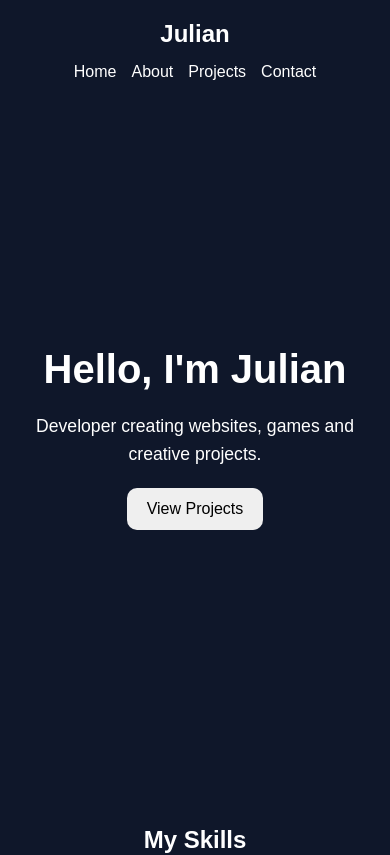
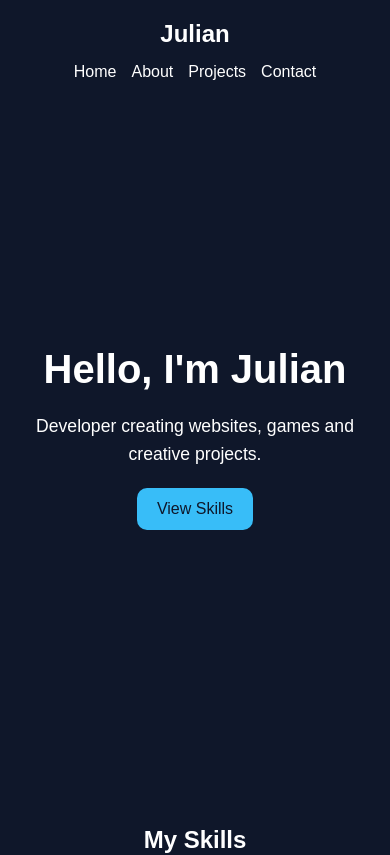
Before and after one commit to wappengineer-ship-it/portfolio, a React (Vite) app: page / in a window 390 px wide. Shown: the top 855 px of the page. Built offline with nearby package versions, Linux system fonts and the light colour scheme.

Commit message:
Fix mobile responsiveness and center layout2

```diff
--- a/src/components/Hero/Hero.jsx
+++ b/src/components/Hero/Hero.jsx
@@ -10,7 +10,7 @@ function Hero() {
         games and creative projects.
       </p>
 
-      <button>View Projects</button>
+      <a href="#skills" className={styles.buttonLink}>View Skills</a>
     </section>
   );
 }
--- a/src/components/Hero/Hero.module.css
+++ b/src/components/Hero/Hero.module.css
@@ -17,20 +17,12 @@
 
   display: flex;
   flex-direction: column;
-  justify-content: center;
-  align-items: center;
-
-  text-align: center;
-  gap: 20px;
-}
-.hero {
-  display: flex;
-  flex-direction: column;
   align-items: center;
   justify-content: center;
   text-align: center;
 
   padding: 60px 20px;
+  gap: 20px;
 
   width: 100%;
 }
@@ -55,3 +47,16 @@
 
   cursor: pointer;
 }
+
+.buttonLink {
+  padding: 12px 20px;
+
+  border: none;
+  border-radius: 10px;
+
+  cursor: pointer;
+
+  background-color: #38bdf8;
+
+  color: #0f172a;
+}
--- a/src/components/Skills/Skills.jsx
+++ b/src/components/Skills/Skills.jsx
@@ -14,7 +14,7 @@ function Skills(){
     ];
 
     return (
-        <section className={styles.skills}>
+        <section className={styles.skills} id="skills">
             <h2>My Skills</h2>
 
             <div className={styles.container}>
--- a/src/components/Skills/Skills.module.css
+++ b/src/components/Skills/Skills.module.css
@@ -1,6 +1,8 @@
 .skills {
   padding: 50px;
   text-align: center;
+
+  height: 100vh;
 }
 
 .container {
--- a/src/styles/global.css
+++ b/src/styles/global.css
@@ -2,6 +2,10 @@
   margin: 0;
   padding: 0;
   box-sizing: border-box;
+}
+
+html {
+  scroll-behavior: smooth;
 }
 
 body {
```
